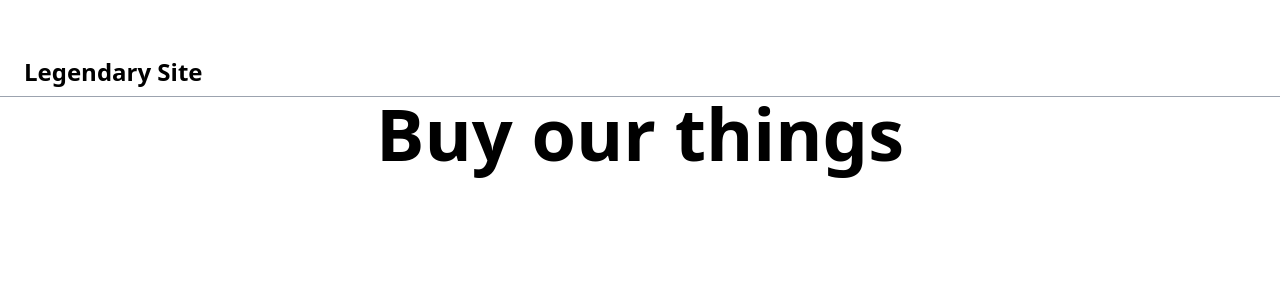
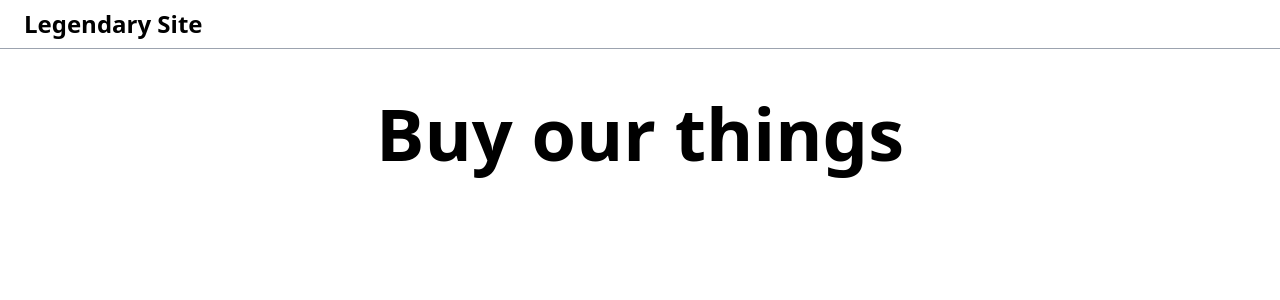
Before and after one commit to RitaliJ/SHTEM-immersive-narrative, a Next.js app: page / in a window 1280 px wide. Shown: the top 300 px of the page. Built offline with nearby package versions, Linux system fonts and the light colour scheme.

Commit message:
fix header positioning

```diff
--- a/pages/index.tsx
+++ b/pages/index.tsx
@@ -3,15 +3,16 @@ import Header from '../components/Header'
 
 export default function Home() {
     return (
-        <div className="w-full">
+        <div className="w-screen">
             <Head>
                 <title>SHTEM Website</title>
                 <meta name="description" content="Shtem website" />
                 <link rel="icon" href="/favicon.ico" />
             </Head>
 
+            <Header />
+
             <main className="container pt-12">
-                <Header />
 
                 <h1 className="text-7xl font-bold text-center">
                     Buy our things
```
